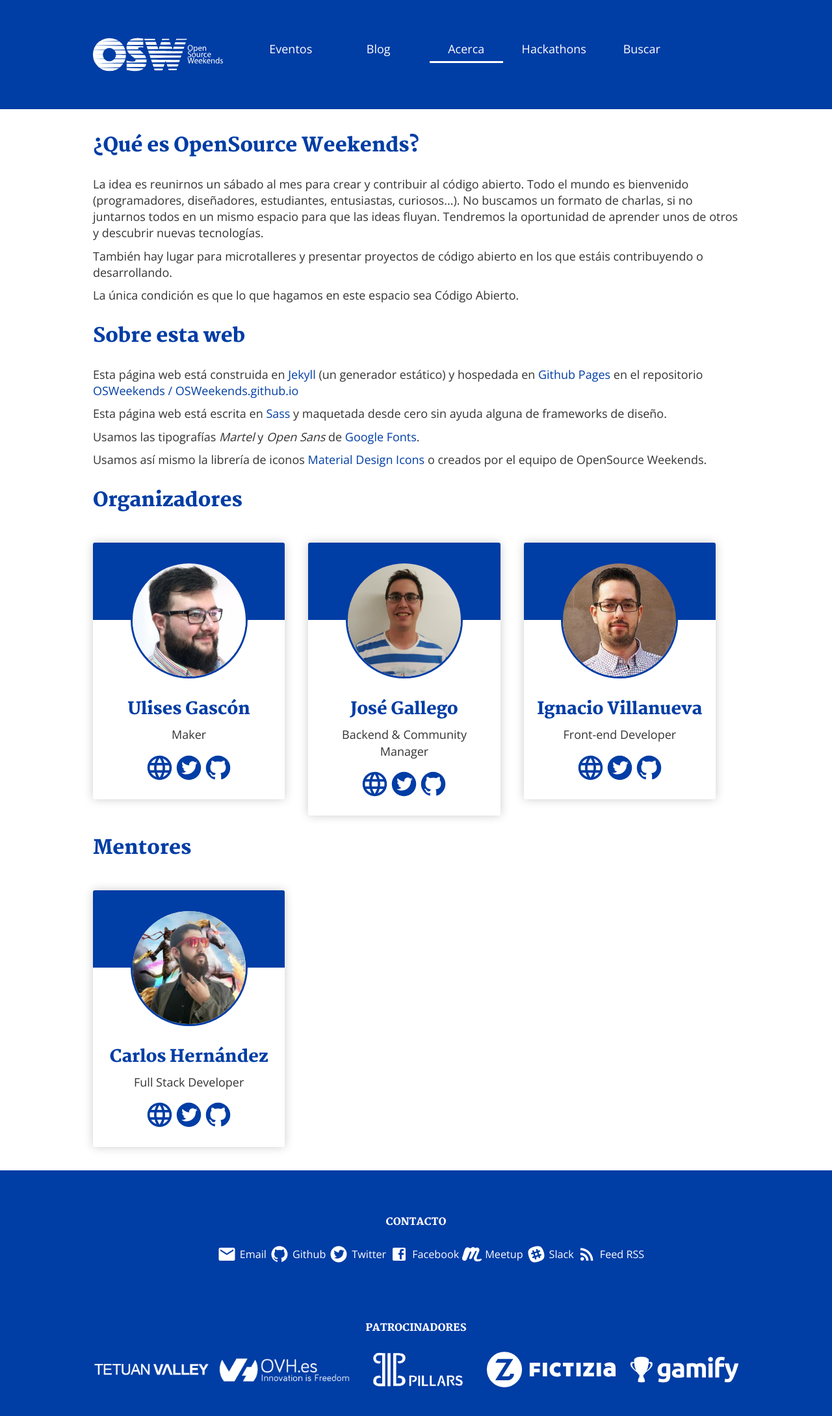
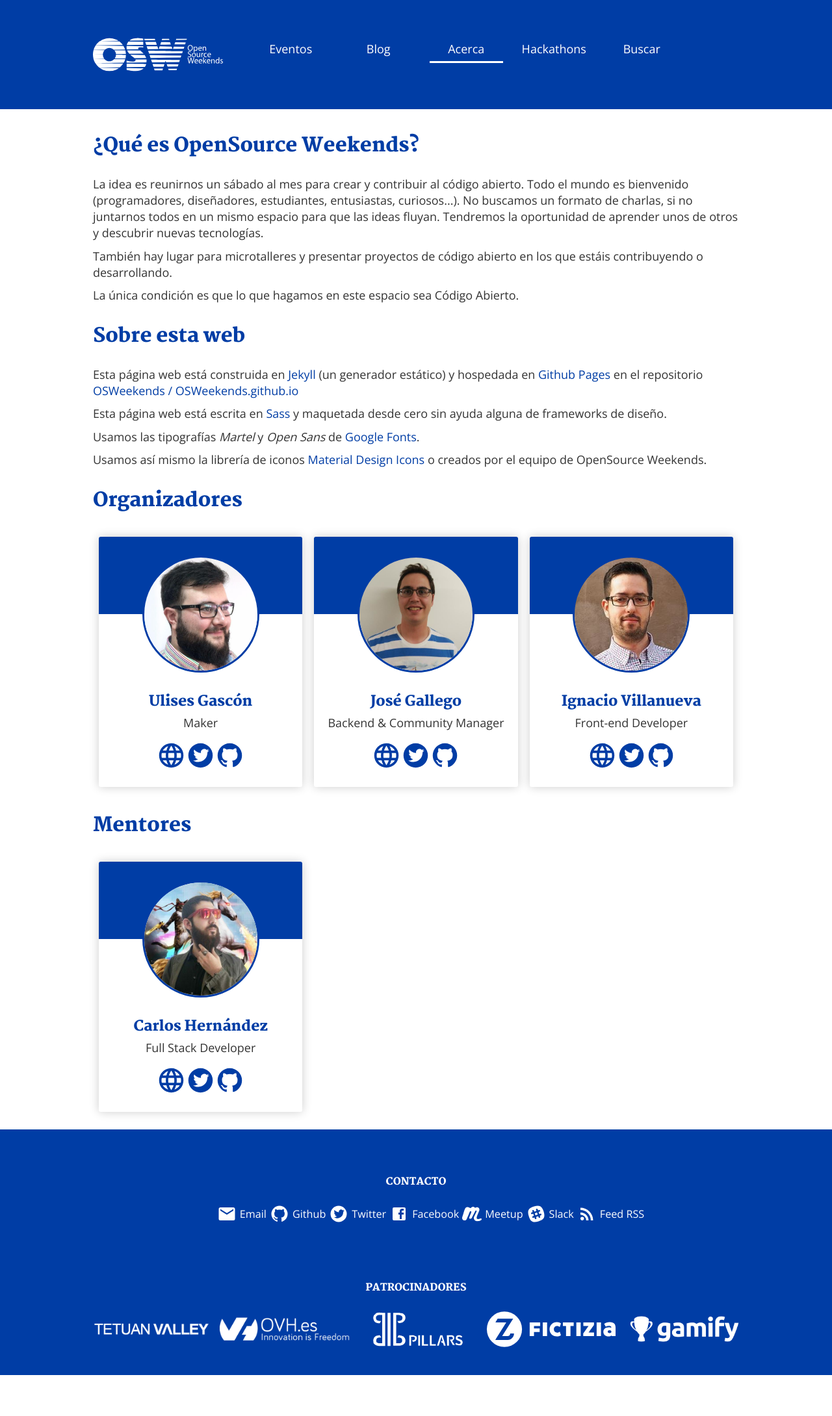
Before and after one commit to OSWeekends/osweekends.github.io, a Jekyll site: the page built from acerca/index.html, in a window 1280 px wide. Shown: the whole page at 65% size. Built offline with Jekyll 4.4.1, drawn with Linux system fonts in a browser that asks for light colours; after the commit the page ends 2116 px from its top, so only the background shows below that.

Commit message:
Changed small styles and H3 size

```diff
--- a/_sass/base/_typography.scss
+++ b/_sass/base/_typography.scss
@@ -41,8 +41,8 @@
 // Headingds level 3
 //
 h3 {
-	font-size: 26px;
-	font-size: 1.625rem;
+	font-size: 22px;
+	font-size: 1.375rem;
 }
 
 //
--- a/_sass/components/_card.scss
+++ b/_sass/components/_card.scss
@@ -8,7 +8,7 @@
 
 	.card {
 		position: relative;
-    margin-top: 1em !important;
+    margin-top: 1em;
     margin-right: auto;
     margin-bottom: 1em;
     margin-left: auto;
@@ -76,36 +76,13 @@
 @media screen and (min-width: 39.375em) {
 	.card {
 		width: calc(50% - 1em);
-		margin: 0 1em 1em;
-
-		&:nth-child(1) {
-			margin-left: 0;
-		}
-
-		&:nth-child(2) {
-			margin-right: 0;
-		}
-
-		&:nth-child(3) {
-			margin: 0;
-		}
+		margin: 0.5em;
 	}
 }
 
 @media screen and (min-width: 62.125em) {
 	.card {
-		width: calc(33.33333% - 2em);
-
-		&:nth-child(1) {
-			margin-left: 0;
-		}
-
-		&:nth-child(2) {
-			margin: 0 1em;
-		}
-
-		&:nth-child(3) {
-			margin: 0 0 0 1em;
-		}
+		width: calc(33.33333% - 1em);
+		margin: 0.5em;
 	}
 }
```
